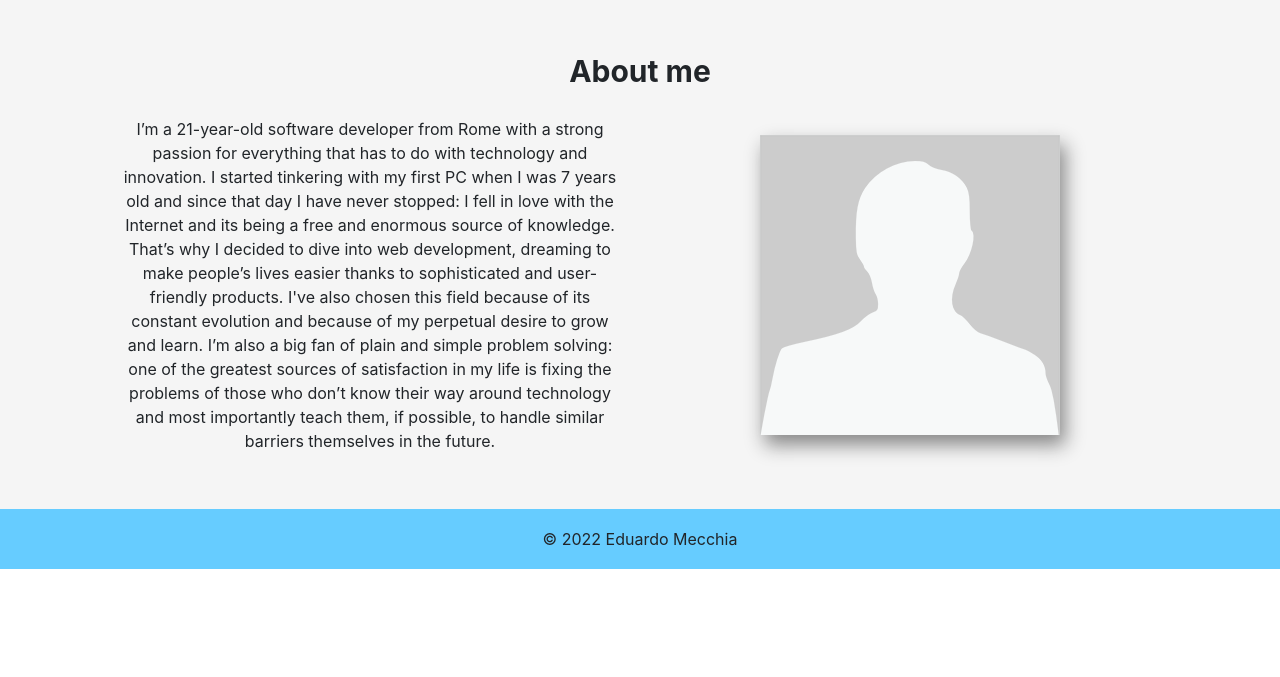
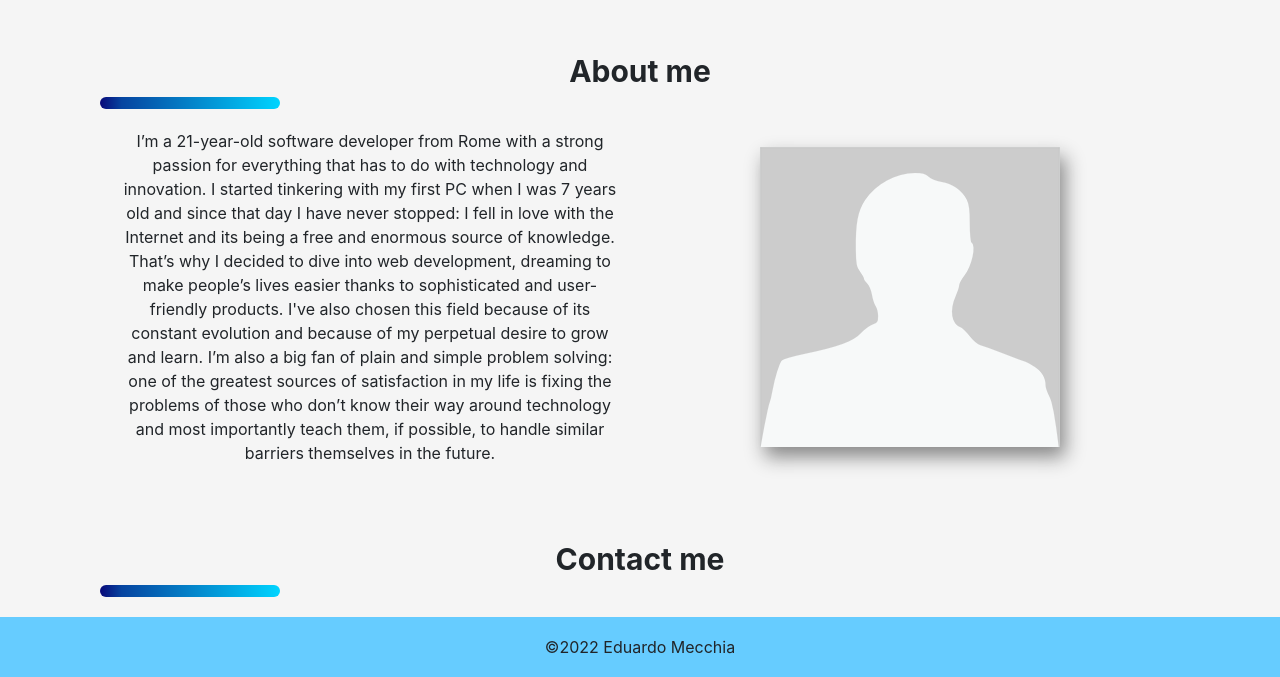
Before and after one commit to eduardomecchia/nuxt-portfolio, a Nuxt app: page / in a window 1280 px wide. Shown: the part 767-1444 px from the top of the page. Before the commit the page ends 1336 px from the top, so only its background shows below. Built offline with nearby package versions, Linux system fonts and the light colour scheme.

Commit message:
Add divider element under headings and add Sass map for theme colors

```diff
--- a/assets/css/main.scss
+++ b/assets/css/main.scss
@@ -3,6 +3,14 @@
     margin: 0;
     padding: 0;
 }
+
+$theme-colors: (
+    "blue1": #0487c0,
+    "blue2": #046b93,
+    "grey": #a6bcd4,
+    "blue3": #2ca2d8,
+    "blue4": #044c67
+);
 
 html,
 body {
@@ -84,6 +92,15 @@ body {
     }
 }
 
+.divider {
+    text-align: center;
+    height: 12px;
+    width: 180px;
+    background: rgb(2,0,36);
+    background: linear-gradient(90deg, rgba(2,0,36,1) 0%, rgba(9,9,121,1) 0%, rgba(6,68,160,1) 12%, rgba(0,212,255,1) 100%);
+    border-radius: 10px;
+}
+
 #website-navbar {
     display: flex;
     justify-content: space-between;
--- a/pages/index.vue
+++ b/pages/index.vue
@@ -42,6 +42,7 @@
 
       <section class="home__section" id="about">
         <h2 class="home__section__heading">About me</h2>
+        <div class="divider"></div>
 
         <div class="home__section__content">
           <p class="home__section__content__paragraph" id="first-paragraph">I’m a 21-year-old software developer from Rome with a strong passion for everything that has to do with technology and innovation.
@@ -55,11 +56,20 @@
           </figure>
         </div>
       </section>
+
+      <section class="home__section" id="contact">
+        <h2 class="home__section__heading">Contact me</h2>
+        <div class="divider"></div>
+
+        <div class="home__section__content">
+
+        </div>
+      </section>
     </main>
 
     <follow-me />
 
-    <footer id="website-footer">&copy; 2022 Eduardo Mecchia</footer>
+    <footer id="website-footer">&copy;2022 Eduardo Mecchia</footer>
   </div>
 </template>
 
```
